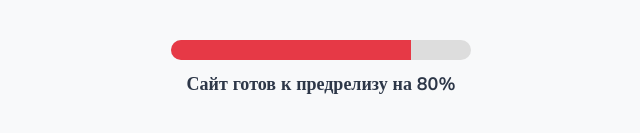
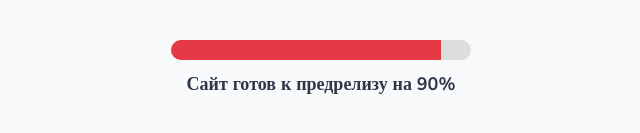
Before and after one commit to Aleks5454322224/NGT, a plain HTML site: page index.html in a window 1280 px wide. Shown: the part 411-544 px from the top of the page, 319-959 px from the left. Drawn offline with nearby package versions, Linux system fonts and the light colour scheme.

Commit message:
Стадия 1.4

```diff
--- a/index.html
+++ b/index.html
@@ -62,7 +62,7 @@
         }
 
         .progress {
-            width: 80%;
+            width: 90%;
             height: 100%;
             background-color: var(--accent-color);
         }
@@ -92,7 +92,7 @@
         <div class="progress-bar">
             <div class="progress"></div>
         </div>
-        <div class="progress-text">Сайт готов к предрелизу на 80%</div>
+        <div class="progress-text">Сайт готов к предрелизу на 90%</div>
     </div>
 </body>
 
```
